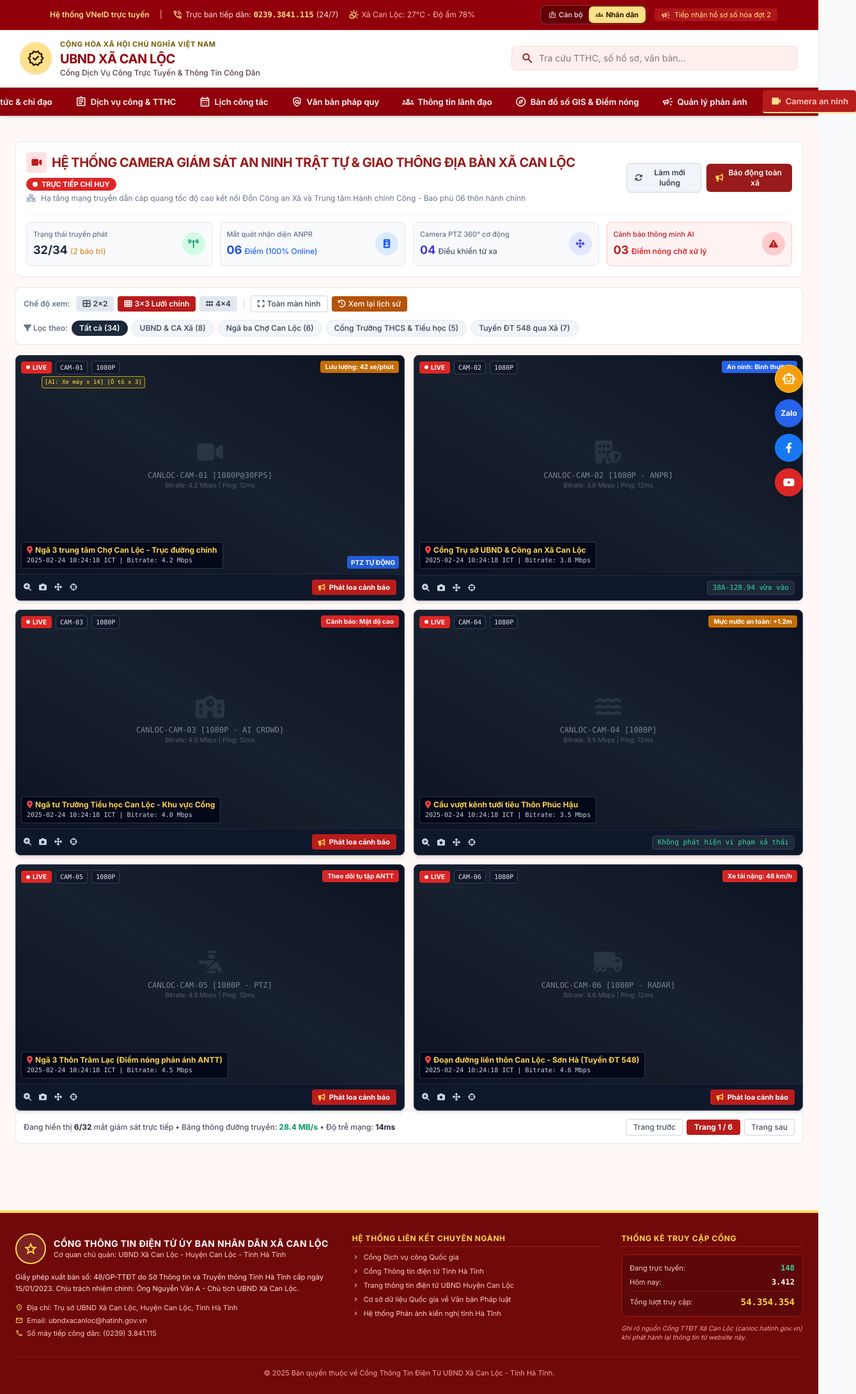
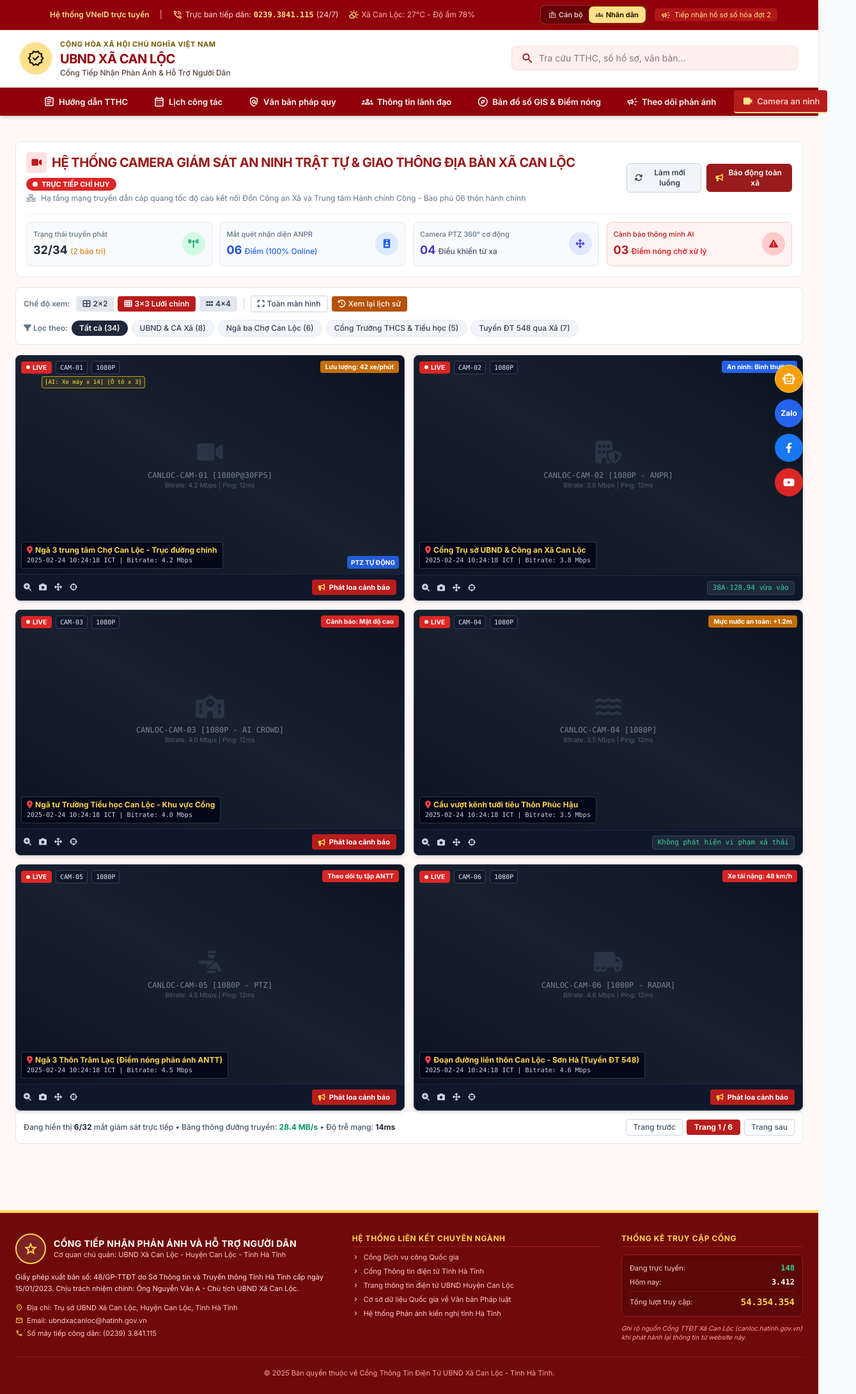
Before and after one commit to AltAdamNguyen/CanLoc_demo, a React (Vite) app: page /citizen/camera in a window 1280 px wide. Shown: the whole page at 64% size, 1339 px wide, since content can reach past the window. Built offline with nearby package versions, Linux system fonts and the light colour scheme.

Commit message:
feat: implement citizen portal framework with role switching, sidebar navigation, and service listing pages

```diff
--- a/src/App.tsx
+++ b/src/App.tsx
@@ -44,7 +44,7 @@ export function App() {
 
           {/* Nhân Dân (Citizen) Routes */}
           <Route path="citizen" element={<Navigate to="/citizen/news" replace />} />
-          <Route path="citizen/news" element={<CitizenNewsPage />} />
+          {/* <Route path="citizen/news" element={<CitizenNewsPage />} /> */}
           <Route path="citizen/services" element={<CitizenServicePage />} />
           <Route path="citizen/service" element={<Navigate to="/citizen/services" replace />} />
           <Route path="citizen/schedule" element={<CitizenSchedulePage />} />
--- a/src/components/layout/CitizenFooter.tsx
+++ b/src/components/layout/CitizenFooter.tsx
@@ -15,7 +15,7 @@ export const CitizenFooter: React.FC = () => {
             </div>
             <div>
               <h3 className="text-sm font-extrabold uppercase text-white tracking-wide leading-tight">
-                CỔNG THÔNG TIN ĐIỆN TỬ ỦY BAN NHÂN DÂN XÃ CAN LỘC
+                Cổng tiếp nhận phản ánh và hỗ trợ người dân
               </h3>
               <p className="text-[11px] text-red-200">
                 Cơ quan chủ quản: UBND Xã Can Lộc - Huyện Can Lộc - Tỉnh Hà Tĩnh
--- a/src/components/layout/CitizenSidebar.tsx
+++ b/src/components/layout/CitizenSidebar.tsx
@@ -14,13 +14,13 @@ interface NavItem {
 }
 
 const citizenNavItems: NavItem[] = [
-  { label: 'Tin tức & chỉ đạo', path: '/citizen/news', icon: 'newspaper' },
-  { label: 'Dịch vụ công & TTHC', path: '/citizen/services', icon: 'assignment' },
+  // { label: 'Tin tức & chỉ đạo', path: '/citizen/news', icon: 'newspaper' },
+  { label: 'Hướng dẫn TTHC', path: '/citizen/services', icon: 'assignment' },
   { label: 'Lịch công tác', path: '/citizen/schedule', icon: 'calendar_month' },
   { label: 'Văn bản pháp quy', path: '/citizen/documents', icon: 'policy' },
   { label: 'Thông tin lãnh đạo', path: '/citizen/leaders', icon: 'groups' },
   { label: 'Bản đồ số GIS & Điểm nóng', path: '/citizen/map-gis', icon: 'explore' },
-  { label: 'Quản lý phản ánh', path: '/citizen/reports', icon: 'campaign' },
+  { label: 'Theo dõi phản ánh', path: '/citizen/reports', icon: 'campaign' },
   { label: 'Camera an ninh', path: '/citizen/camera', icon: 'videocam' },
 ]
 
@@ -124,7 +124,7 @@ export const CitizenSidebar: React.FC<CitizenSidebarProps> = ({ onToggleRole })
                 UBND Xã Can Lộc
               </div>
               <div className="text-xs text-on-surface-variant font-medium">
-                Cổng Dịch Vụ Công Trực Tuyến & Thông Tin Công Dân
+                Cổng Tiếp Nhận Phản Ánh & Hỗ Trợ Người Dân
               </div>
             </div>
           </div>
@@ -149,7 +149,7 @@ export const CitizenSidebar: React.FC<CitizenSidebarProps> = ({ onToggleRole })
 
       {/* 3. HORIZONTAL NAVIGATION BAR (Identical to citizen/service.html) */}
       <nav className="bg-primary text-on-primary px-2 sm:px-4 md:px-6 shadow-inner w-full">
-        <div className="w-full max-w-[1440px] mx-auto flex items-center justify-start xl:justify-center gap-3 overflow-x-auto lg:overflow-visible py-1 text-xs xl:text-[13px] scrollbar-none">
+        <div className="w-full max-w-[1440px] mx-auto px-4 md:px-8 flex items-center justify-start gap-4 overflow-x-auto lg:overflow-visible py-1 text-xs xl:text-[13px] scrollbar-none">
           {citizenNavItems.map((item) => {
             const isActive = location.pathname === item.path
             return (
--- a/src/lib/role.ts
+++ b/src/lib/role.ts
@@ -3,7 +3,7 @@ export type UserRole = 'cadre' | 'citizen'
 export const ROLE_STORAGE_KEY = 'user_role'
 
 export const CADRE_HOME = '/home'
-export const CITIZEN_HOME = '/citizen/news'
+export const CITIZEN_HOME = '/citizen/services'
 
 export function isCitizenRoute(pathname: string): boolean {
   return pathname.startsWith('/citizen')
--- a/src/pages/citizen/CitizenServicePage.tsx
+++ b/src/pages/citizen/CitizenServicePage.tsx
@@ -153,7 +153,7 @@ export const CitizenServicePage: React.FC = () => {
             </div>
             <div className="flex items-center gap-2 w-full md:w-auto shrink-0">
               <button
-                onClick={() => {}}
+                onClick={() => { }}
                 className="w-full md:w-auto px-6 py-2.5 rounded-lg bg-primary hover:bg-primary-container text-white font-semibold text-sm flex items-center justify-center gap-2 shadow transition-colors"
               >
                 <span className="material-symbols-outlined text-lg">manage_search</span>
@@ -272,16 +272,14 @@ export const CitizenServicePage: React.FC = () => {
                   <button
                     key={cat.key}
                     onClick={() => setSelectedCategory(cat.key)}
-                    className={`px-3.5 py-2 rounded-lg text-xs font-semibold transition-all flex items-center gap-1.5 ${
-                      isActive
+                    className={`px-3.5 py-2 rounded-lg text-xs font-semibold transition-all flex items-center gap-1.5 ${isActive
                       ? 'bg-primary text-white shadow-sm'
                       : 'bg-gray-100 text-gray-700 hover:bg-gray-200'
                       }`}
                   >
                     <span>{cat.label}</span>
                     <span
-                      className={`px-1.5 py-0.2 rounded-full text-[10px] ${
-                        isActive ? 'bg-primary-container text-white' : 'bg-gray-200 text-gray-700'
+                      className={`px-1.5 py-0.2 rounded-full text-[10px] ${isActive ? 'bg-primary-container text-white' : 'bg-gray-200 text-gray-700'
                         }`}
                     >
                       {cat.count}
@@ -324,8 +322,7 @@ export const CitizenServicePage: React.FC = () => {
                       <div>
                         <div className="flex flex-wrap items-center gap-2 mb-1">
                           <span
-                            className={`px-2 py-0.5 rounded text-[10px] font-bold ${
-                              item.type === 'TOÀN TRÌNH'
+                            className={`px-2 py-0.5 rounded text-[10px] font-bold ${item.type === 'TOÀN TRÌNH'
                               ? 'bg-primary text-white'
                               : 'bg-secondary text-white'
                               }`}
@@ -354,13 +351,13 @@ export const CitizenServicePage: React.FC = () => {
                         <span className="material-symbols-outlined text-base">help_outline</span>
                         <span>Hướng dẫn</span>
                       </button>
-                      <button
+                      {/* <button
                         onClick={() => setApplyModalItem(item)}
                         className="px-4 py-2 rounded-lg bg-primary hover:bg-primary-container text-white text-xs font-semibold flex items-center gap-1.5 shadow transition-colors"
                       >
                         <span className="material-symbols-outlined text-base">touch_app</span>
                         <span>Nộp trực tuyến</span>
-                      </button>
+                      </button> */}
                     </div>
                   </div>
 
@@ -502,7 +499,7 @@ export const CitizenServicePage: React.FC = () => {
           </div>
 
           {/* 4 Steps Guide Card */}
-          <div className="bg-white rounded-xl p-5 shadow-xs border border-gray-100">
+          {/* <div className="bg-white rounded-xl p-5 shadow-xs border border-gray-100">
             <div className="flex items-center gap-2 mb-3">
               <div className="w-8 h-8 rounded-lg bg-red-100 text-primary flex items-center justify-center">
                 <span className="material-symbols-outlined text-xl">how_to_reg</span>
@@ -546,7 +543,7 @@ export const CitizenServicePage: React.FC = () => {
                 </div>
               ))}
             </div>
-          </div>
+          </div> */}
 
           {/* Community Digital Transformation Support Team */}
           <div className="bg-gradient-to-br from-primary-container to-primary rounded-xl p-5 text-white shadow-md relative overflow-hidden">
```
Lines whose indentation alone changed are shown as unchanged.
